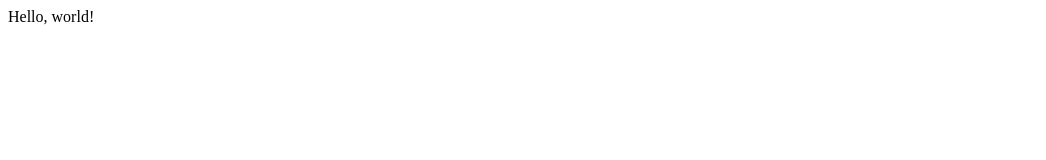
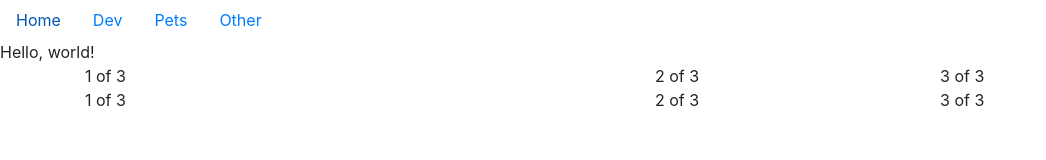
Before and after one commit to andiheer/cs50w_project0, a plain HTML site: page index.html in a window 1280 px wide. Shown: the whole page, without its empty margins (0-1046 px from the left). Drawn offline with nearby package versions, Linux system fonts and the light colour scheme.

Commit message:
Updated html file.

```diff
--- a/index.html
+++ b/index.html
@@ -1,9 +1,67 @@
 <!DOCTYPE html>
 <html>
     <head>
+        <meta charset="utf-8">
+        <meta name="viewport" content="width=device-width, initial-scale=1, shrink-to-fit=no">
+
+        <!-- Load bootstrap first -->
+        <link rel="stylesheet" href="https://stackpath.bootstrapcdn.com/bootstrap/4.3.1/css/bootstrap.min.css" integrity="sha384-ggOyR0iXCbMQv3Xipma34MD+dH/1fQ784/j6cY/iJTQUOhcWr7x9JvoRxT2MZw1T" crossorigin="anonymous">
+
         <title>My Webpage</title>
+
     </head>
     <body>
+        <!-- Navigation bar -->
+        <ul class="nav">
+            <li class="nav-item">
+                <a class="nav-link active" href="index.html">Home</a>
+            </li>
+            <li class="nav-item">
+                <a class="nav-link active" href="dev.html">Dev</a>
+            </li>
+            <li class="nav-item">
+                <a class="nav-link active" href="pets.html">Pets</a>
+            </li>
+            <li class="nav-item">
+                <a class="nav-link active" href="other.html">Other</a>
+            </li>
+
+
+
+
+        </ul>
+
         Hello, world!
+
+        <!-- layout with 3 columns -->
+        <div class="container">
+            <div class="row">
+                <div class="col-6">
+                    1 of 3
+                </div>
+                <div class="col">
+                    2 of 3
+                </div>
+                <div class="col">
+                    3 of 3
+                </div>
+            </div>
+            <div class="row">
+                <div class="col-6">
+                    1 of 3
+                </div>
+                <div class="col">
+                    2 of 3
+                </div>
+                <div class="col">
+                    3 of 3
+                </div>
+            </div>
+        </div> <!-- End of container -->
+
+        <!-- JavaScript for bootstrap -->
+        <script src="https://code.jquery.com/jquery-3.3.1.slim.min.js" integrity="sha384-q8i/X+965DzO0rT7abK41JStQIAqVgRVzpbzo5smXKp4YfRvH+8abtTE1Pi6jizo" crossorigin="anonymous"></script>
+        <script src="https://cdnjs.cloudflare.com/ajax/libs/popper.js/1.14.7/umd/popper.min.js" integrity="sha384-UO2eT0CpHqdSJQ6hJty5KVphtPhzWj9WO1clHTMGa3JDZwrnQq4sF86dIHNDz0W1" crossorigin="anonymous"></script>
+        <script src="https://stackpath.bootstrapcdn.com/bootstrap/4.3.1/js/bootstrap.min.js" integrity="sha384-JjSmVgyd0p3pXB1rRibZUAYoIIy6OrQ6VrjIEaFf/nJGzIxFDsf4x0xIM+B07jRM" crossorigin="anonymous"></script>
     </body>
 </html>
```
